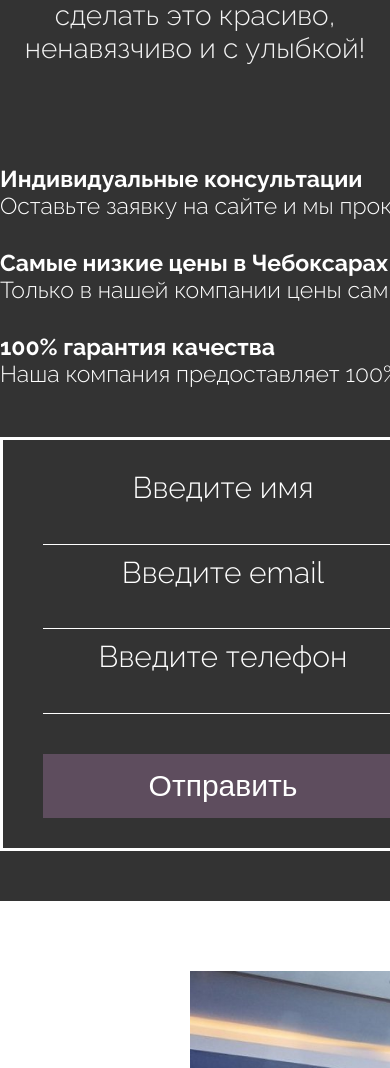
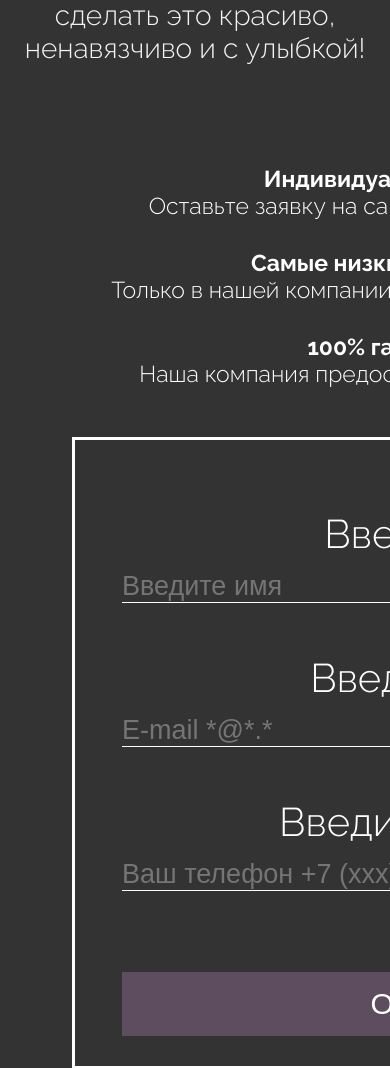
Before and after one commit to TsukanovVaycheslav/-Website-organization-of-conferences, a plain HTML site: page index.html in a window 390 px wide. Shown: the part 1322-2390 px from the top of the page. Drawn offline with Linux system fonts and the light colour scheme.

Commit message:
Add files via upload

```diff
--- a/CSS/style.css
+++ b/CSS/style.css
@@ -407,18 +407,32 @@ form p {
   font-size: 50px;
 }
 
+.header-text {
+  margin: auto;
+  text-align: center;
+  padding-bottom: 50px;
+}
+
 .header-text-form {
   flex-direction: row;
   flex-wrap: wrap;
+
 }
 
 .header-form {
-  margin-top: 50px;
+  -top: 50px;
+  margin: auto;
+  width: 700px;
 }
 
-form  p{
+form p{
+  margin-top: 50px;
   text-align: center;
-  font-size: 30px;
+  font-size: 40px;
+}
+
+.input-back {
+  font-size: 27px;
 }
 .entrance-btnw {
   font-size: 30px;
--- a/index.html
+++ b/index.html
@@ -38,10 +38,10 @@
 							<p>Наша компания предоставляет 100% гарантию качества</p>
 						</div>
 						<div class="header-form">
-							<form action="">
-								<p>Введите имя <br><input class="input input-back" type="text" name="name"></p>
-								<p>Введите email <br><input class="input input-back" type="email" name="login"></p>
-								<p>Введите телефон <br><input class="input input-back" type="password" name="tell"></p>
+							<form class="form-to-fill-mini" action="">
+								<p>Введите имя <br><input class="input input-back" type="text" name="name" placeholder="Введите имя"></p>
+								<p>Введите email <br><input class="input input-back" type="email" name="login" placeholder="E-mail *@*.*"></p>
+								<p>Введите телефон <br><input class="input input-back" type="password" name="tell" placeholder="Вaш телефон +7 (xxx) xxx-xxxx"></p>
 								<p><input class="entrance-btnw" type="submit" value="Отправить"></p>
 							</form>
 						</div>
@@ -301,9 +301,9 @@
 					<p class="writeToUs-text2 writeToUs-text-mini">Задайте их прямо сейчас! Наш специалист ответит вам в ближайшее время!</p>
 
 					<form action="">
-						<p>Введите имя <br><input class="input" type="text" name="name"></p>
-						<p>Введите email <br><input class="input" type="email" name="login"></p>
-						<p>Введите телефон <br><input class="input" type="password" name="tell"></p>
+						<p>Введите имя 		<br><input class="input" type="text" name="name"></p>
+						<p>Введите email 	<br><input class="input" type="email" name="login"></p>
+						<p>Введите телефон 	<br><input class="input" type="password" name="tell"></p>
 						<p><input class="entrance-btn" type="submit" value="Отправить"></p>
 					</form>
 				</div>
```
